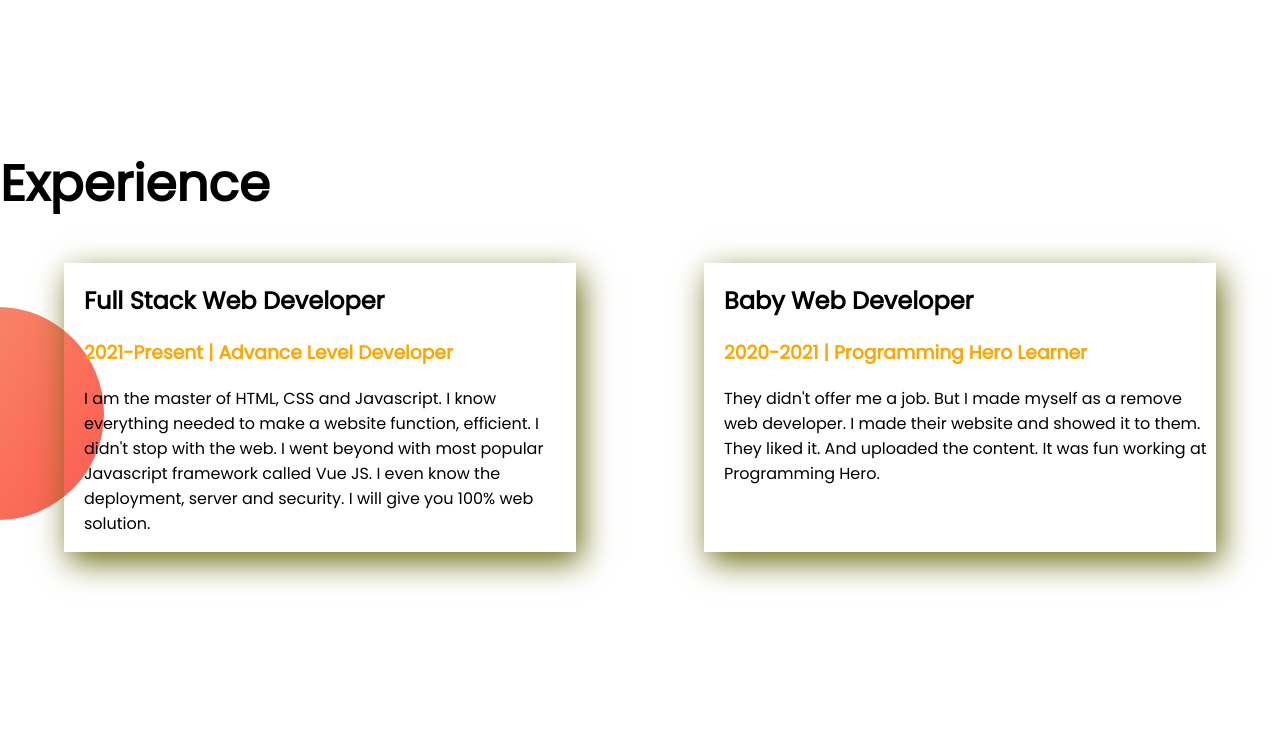
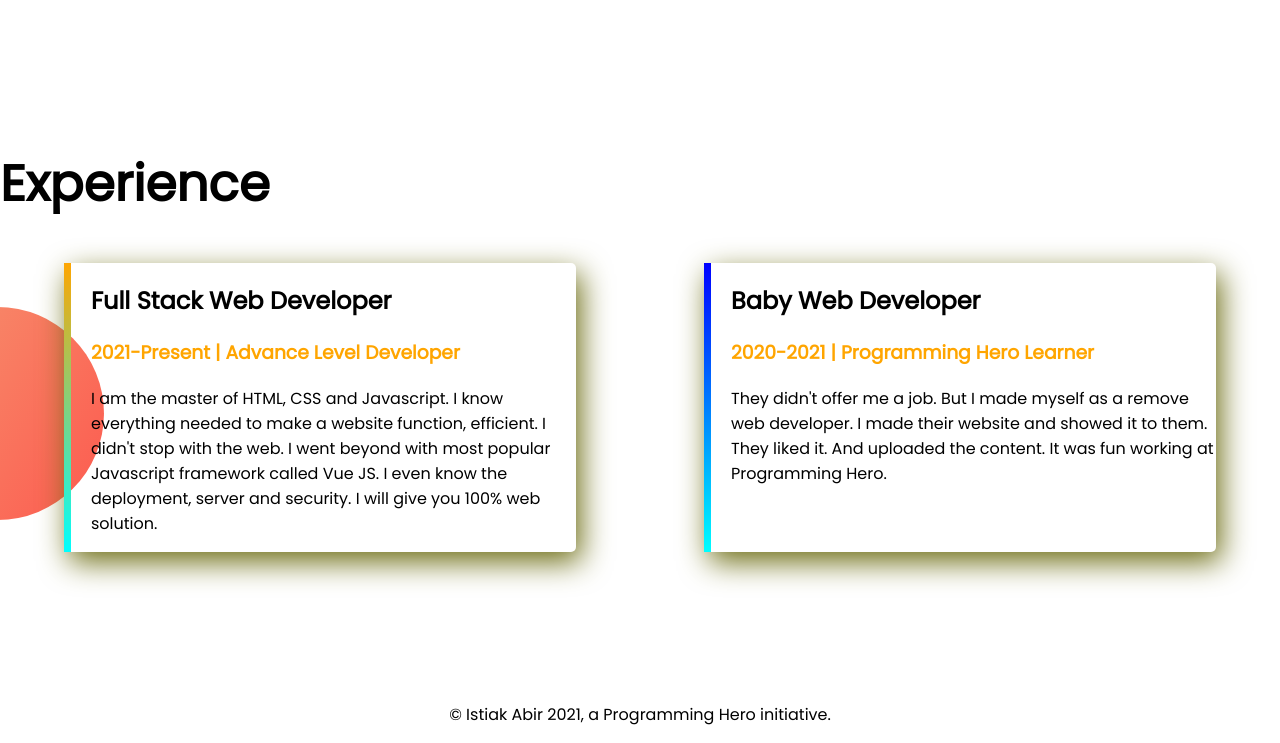
Before and after one commit to istiakabir/day-4-protfolio, a plain HTML site: page index.html in a window 1280 px wide. Shown: the part 1063-1806 px from the top of the page. Before the commit the page ends 1765 px from the top, so only its background shows below. Drawn offline with Linux system fonts and the light colour scheme.

Commit message:
first commit

```diff
--- a/index.html
+++ b/index.html
@@ -61,7 +61,7 @@
 
         <div class="flexible-container">
 
-            <div class="experice-item">
+            <div id="full-dev-experice" class="experice-item">
                 <h2>Full Stack Web Developer</h2>
                 <h3 class="orange-color">2021-Present | Advance Level Developer</h3>
                 <p>I am the master of HTML, CSS and Javascript. I know everything needed to make a website function,
@@ -73,7 +73,7 @@
 
             </div>
 
-            <div class="experice-item">
+            <div id="baby-experice" class=" experice-item">
                 <h2>Baby Web Developer</h2>
                 <h3 class="orange-color">2020-2021 | Programming Hero Learner</h3>
                 <p>They didn't offer me a job. But I made myself as a remove web developer. I made their website and
@@ -86,14 +86,11 @@
         </div>
 
 
+    </section>
 
-
-
-
-
-
-
-    </section>
+    <footer>
+        <p>© Istiak Abir 2021, a Programming Hero initiative.</p>
+    </footer>
 
 
 </body>
--- a/style.css
+++ b/style.css
@@ -54,7 +54,10 @@ h1{
     margin-left: 5%;
     margin-right: 5%;
     padding-left: 20px;
-    box-shadow: 5px 10px 30px rgb(109, 109, 20)
+    box-shadow: 5px 10px 30px rgb(109, 109, 20);
+    border-left: 10px solid;
+    border-radius: 5px;
+
 
 }
 
@@ -63,4 +66,26 @@ h1{
     background-repeat: no-repeat;
     background-position: 0px 160px;
 
+
 }
+
+#full-dev-experice{
+    border-left: 7px solid;
+    border-image: linear-gradient(orange, cyan);
+    border-image-slice: 1;
+
+
+}
+
+#baby-experice{
+
+
+    border-left: 7px solid;
+    border-image: linear-gradient(blue, cyan);
+    border-image-slice: 1;
+
+}
+
+footer p{
+    text-align: center;
+}
```
